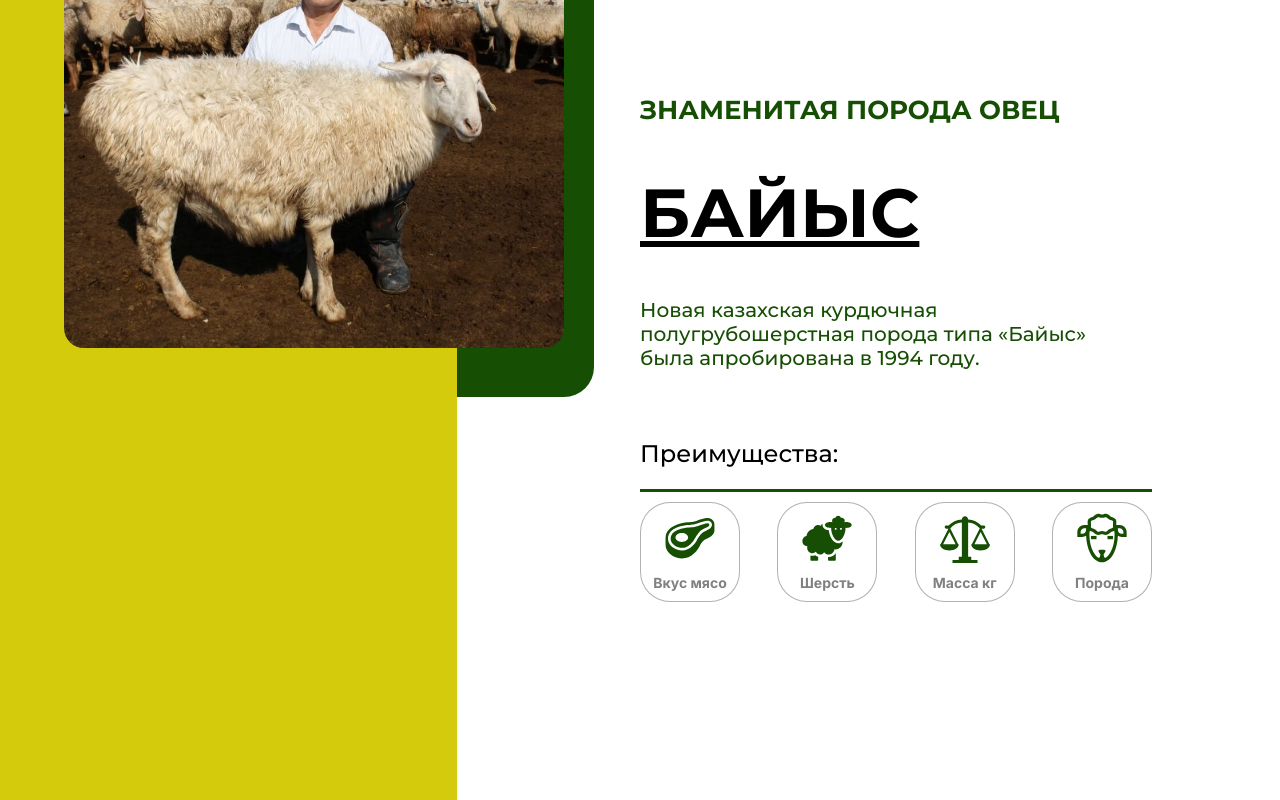
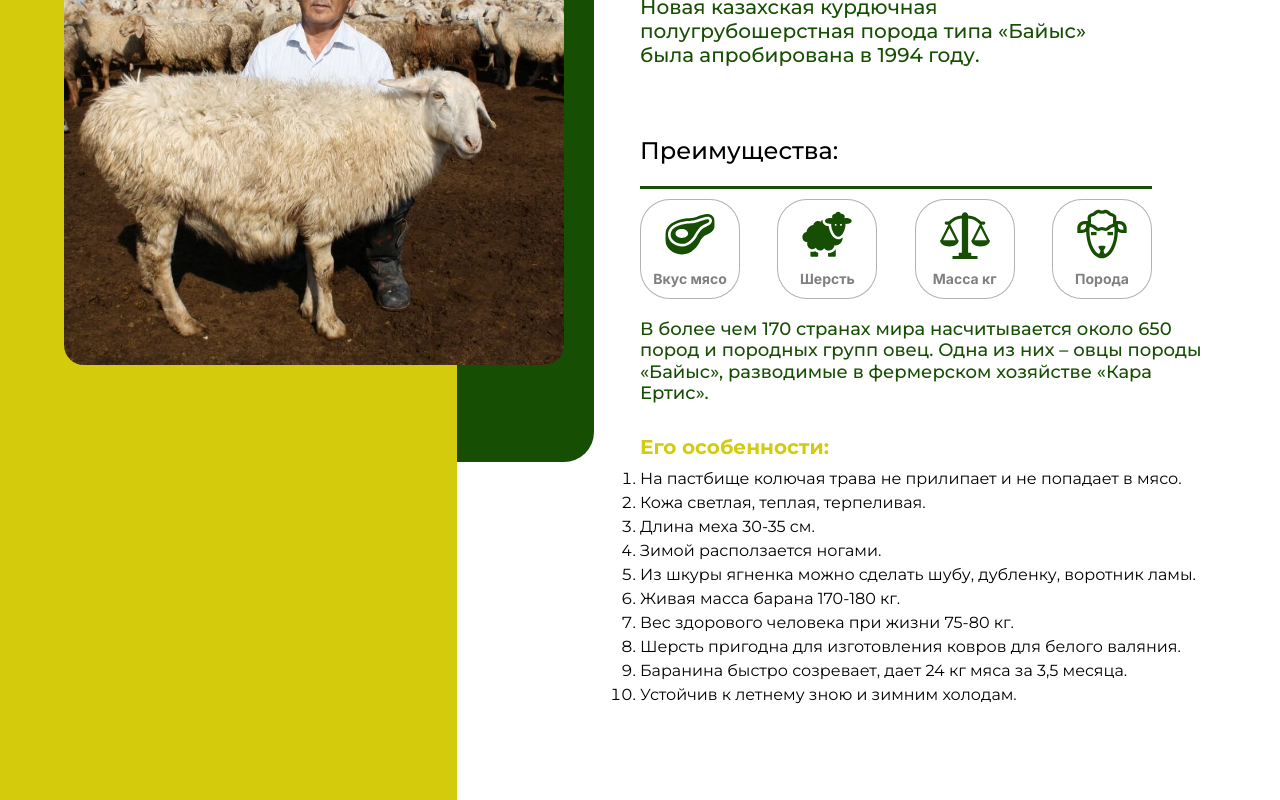
Before and after one commit to aman-juman/qaraertis.kz, a Next.js app: page / in a window 1280 px wide. Shown: the part 1620-2420 px from the top of the page. Built offline with nearby package versions, Linux system fonts and the light colour scheme.

Commit message:
version-1.39

```diff
--- a/components/products/product/Product.jsx
+++ b/components/products/product/Product.jsx
@@ -76,17 +76,17 @@ const Product = ({data}) => {
                         {list}
                     </ul>
 
+                    {/*{*/}
+                    {/*    isAdvantages*/}
+                    {/*}*/}
                     {
-                        isAdvantages
-                    }
-                    {
-                        // data.advantages ?
-                        // <div className={styles.additionalText}>
-                        //     <h5>{data.advantages.title}</h5>
-                        //     <p>{data.advantages.listTitle}</p>
-                        //     <ol>{advantagesList}</ol>
-                        // </div>
-                        //     : null
+                        data.advantages ?
+                        <div className={styles.additionalText}>
+                            <h5>{data.advantages.title}</h5>
+                            <p>{data.advantages.listTitle}</p>
+                            <ol>{advantagesList}</ol>
+                        </div>
+                            : null
 
                     }
                 </div>
```
